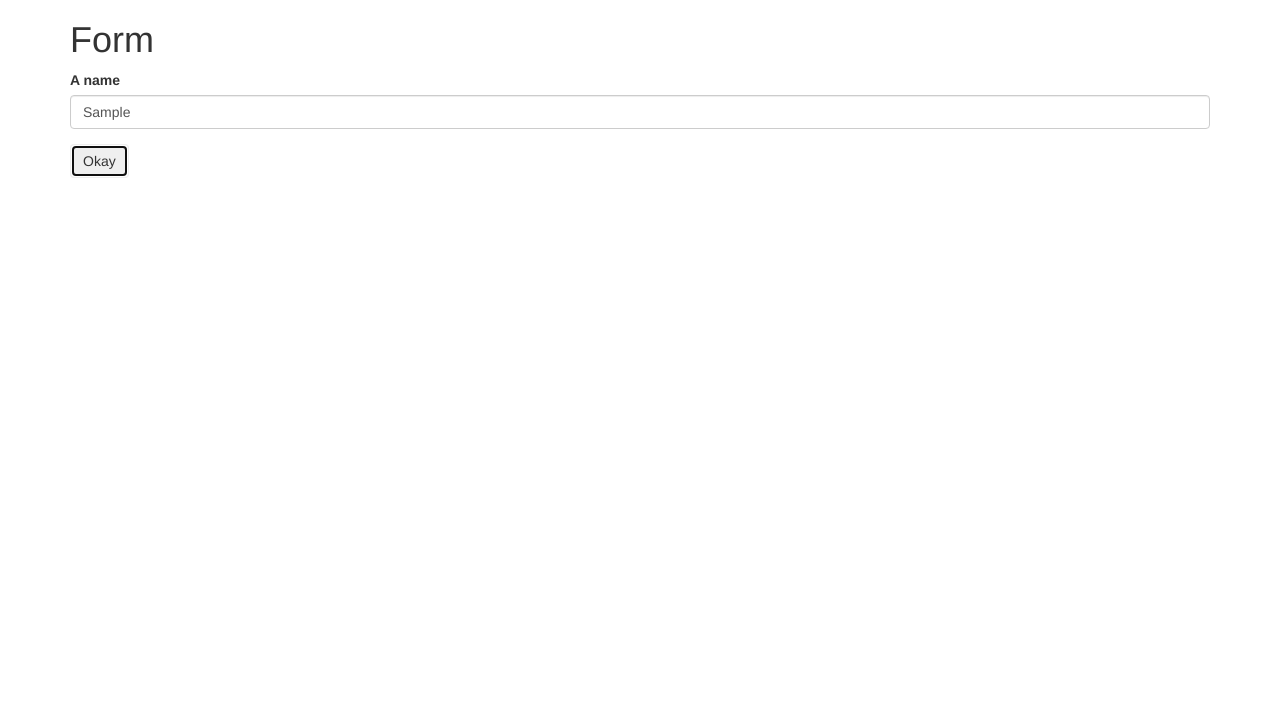
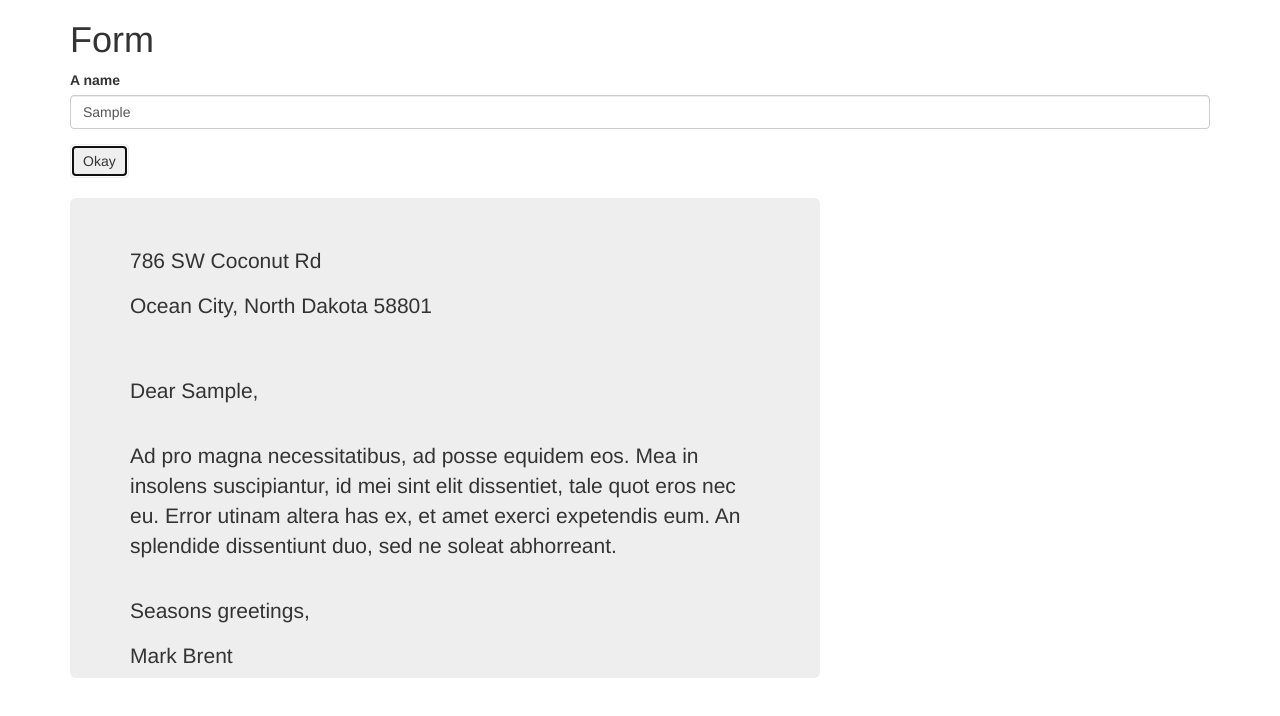
Before and after one commit to MilesBradt/form-practice, a plain HTML site: page index.html in a window 1280 px wide. Both pictures are taken after typing "Sample" into the empty fields and a click on the button "Okay". Drawn offline with Linux system fonts and the light colour scheme.

Commit message:
add letter content and will place user input, awaiting css styling

```diff
--- a/css/styles.css
+++ b/css/styles.css
@@ -1,3 +1,6 @@
-#story {
+#postcard {
   display: none;
+  margin-top: 20px;
+  width: 750px;
+  height: 480px;
 }
--- a/index.html
+++ b/index.html
@@ -19,8 +19,17 @@
       </div>
       <button type="submit" class="btn">Okay</button>
     </form>
-    <div id="postcard">
-
+    <div class="jumbotron" id="postcard">
+      <p class="address">786 SW Coconut Rd</p>
+      <p class="address">Ocean City, North Dakota 58801</p>
+      <br>
+      <br>
+      <p class="letter-greeting">Dear <span id="name"></span>, </p>
+      <br>
+      <p class="letter-body">Ad pro magna necessitatibus, ad posse equidem eos. Mea in insolens suscipiantur, id mei sint elit dissentiet, tale quot eros nec eu. Error utinam altera has ex, et amet exerci expetendis eum. An splendide dissentiunt duo, sed ne soleat abhorreant.</p>
+      <br>
+      <p class="letter-greeting">Seasons greetings, </p>
+      <p class="letter-greeting">Mark Brent</p>
     </div>
   </body>
 </html>
--- a/js/scripts.js
+++ b/js/scripts.js
@@ -2,6 +2,8 @@
 $(document).ready(function() {
   $("#inputForm").submit(function(event) {
     var userNameInput = $("input#userName").val();
+    $("#name").text(userNameInput);
+    $("#postcard").show(600);
     console.log(userNameInput);
     event.preventDefault();
   });
```
